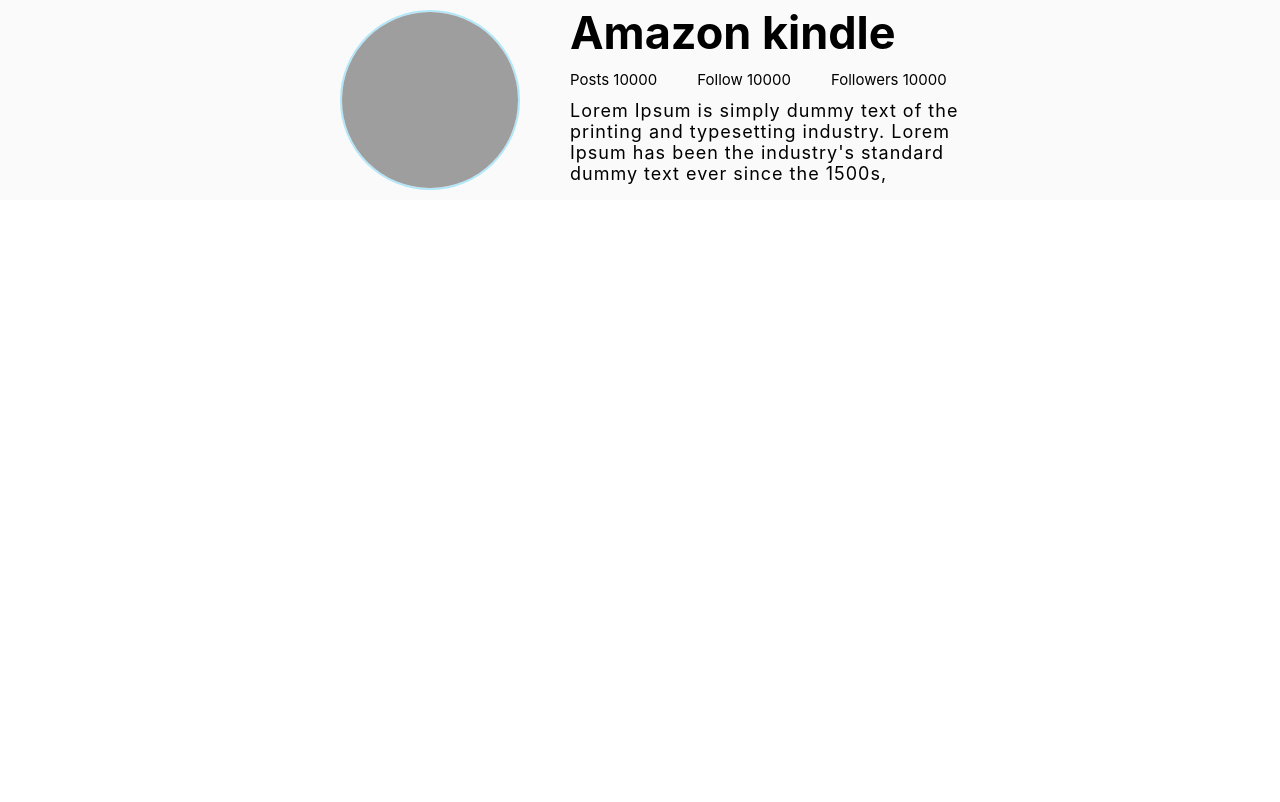
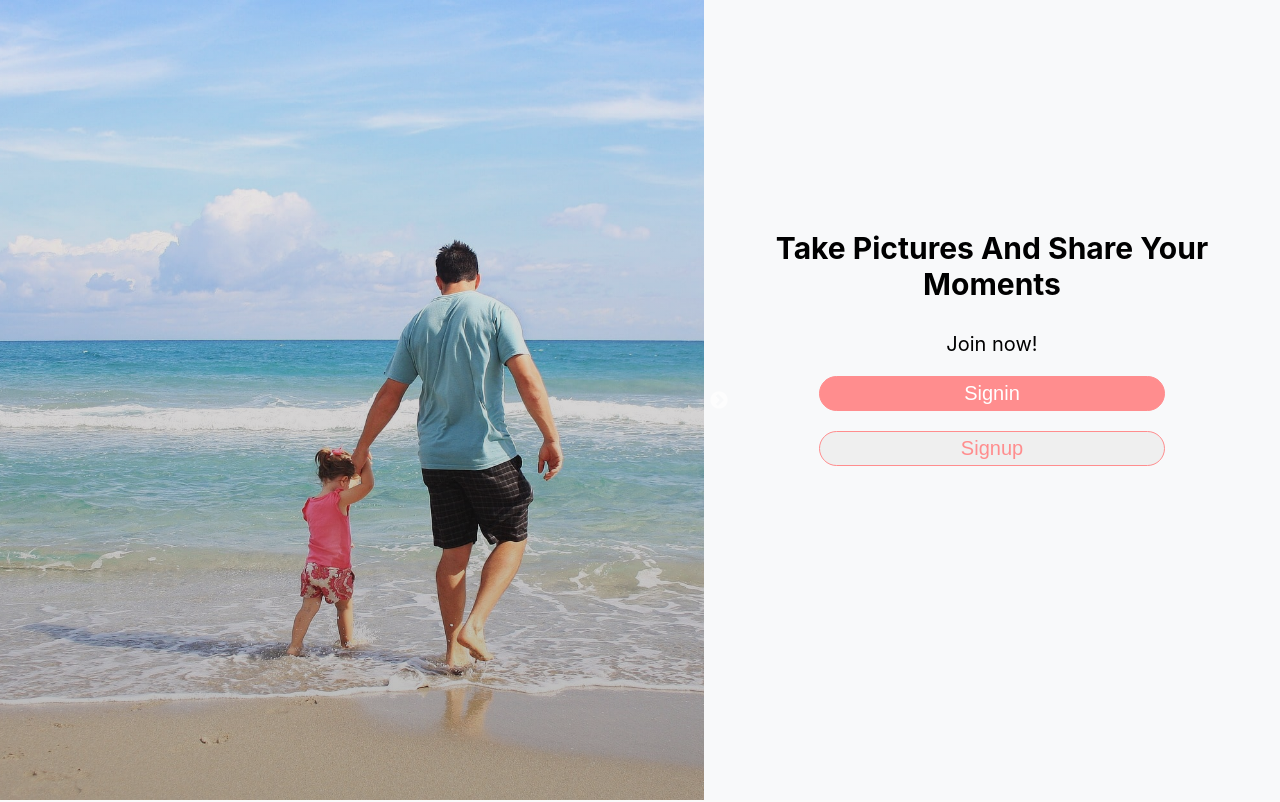
Before and after one commit to ShotaTogawa/third_app_client, a React (Create React App) app: page / in a window 1280 px wide. Built offline with nearby package versions, Linux system fonts and the light colour scheme; grey boxes are pictures that could not be loaded.

Commit message:
fixed styled

```diff
--- a/src/components/App.js
+++ b/src/components/App.js
@@ -3,7 +3,7 @@ import Landing from "./Landing/Landing";
 import UserDashboard from "./UserDashboard/UserDashboard";
 
 const App = () => {
-  return <UserDashboard />;
+  return <Landing />;
 };
 
 export default App;
--- a/src/components/Landing/Auth/Login.jsx
+++ b/src/components/Landing/Auth/Login.jsx
@@ -8,7 +8,7 @@ const Login = () => {
       <Form className="sign-up-form">
         <Input type="email" placeholder="EMAIL ADDRESS" />
         <Input type="password" placeholder="PASSWORD" />
-        <SigninButton type="button">Sign Up Here</SigninButton>
+        <SigninButton type="button">Sign In Here</SigninButton>
       </Form>
     </>
   );
@@ -20,7 +20,7 @@ const H2 = styled.h2`
   font-size: 3rem;
   color: #eee;
   margin-top: 2rem;
-  text-align: center;
+  padding-left: 4.7rem;
 `;
 
 const Form = styled.form`
--- a/src/components/Landing/Auth/Signup.jsx
+++ b/src/components/Landing/Auth/Signup.jsx
@@ -22,7 +22,6 @@ const H2 = styled.h2`
   font-size: 3rem;
   color: #eee;
   margin-top: 2rem;
-  text-align: center;
 `;
 
 const Form = styled.form`
--- a/src/components/Landing/Landing.jsx
+++ b/src/components/Landing/Landing.jsx
@@ -45,12 +45,13 @@ const Container = styled.div`
   height: 100vh;
   display: flex;
   flex-direction: row;
+  flex-wrap: wrap;
 `;
 
 const SideMenu = styled.div`
   display: flex;
   flex-direction: column;
-  width: 50%;
+  width: 45%;
   height: 100vh;
   background-color: #f8f9fa;
 `;
--- a/src/components/Landing/SlideView/SlideView.jsx
+++ b/src/components/Landing/SlideView/SlideView.jsx
@@ -8,7 +8,7 @@ import familyImage from "../../../assets/images/family.jpg";
 import hikingImage from "../../../assets/images/hiking.jpg";
 
 const Wrapper = styled.div`
-  width: 50%;
+  width: 55%;
 `;
 
 const Images = styled.div`
--- /dev/null
+++ b/src/components/UserDashboard/ImageLine/ImageLine.jsx
@@ -0,0 +1,15 @@
+import React from "react";
+import styled from "styled-components";
+
+const ImageLine = () => {
+  return <Wrapper>a</Wrapper>;
+};
+
+export default ImageLine;
+
+const Wrapper = styled.div`
+  width: 80%;
+  height: auto;
+  margin: 2rem auto;
+  background-color: red;
+`;
--- a/src/components/UserDashboard/UserDashboard.jsx
+++ b/src/components/UserDashboard/UserDashboard.jsx
@@ -1,17 +1,17 @@
 import React from "react";
 import Profile from "./Profile/Profile";
+import ImageLine from "./ImageLine/ImageLine";
 import styled from "styled-components";
 
 const UserDashboard = () => {
   return (
     <Wrapper>
       <Profile />
+      <ImageLine />
     </Wrapper>
   );
 };
 
 export default UserDashboard;
 
-const Wrapper = styled.div`
-  background-color: #fafafa;
-`;
+const Wrapper = styled.div``;
--- a/src/index.css
+++ b/src/index.css
@@ -15,6 +15,7 @@ body {
     sans-serif;
   -webkit-font-smoothing: antialiased;
   -moz-osx-font-smoothing: grayscale;
+  background-color: #fafafa;
 }
 
 code {
```
